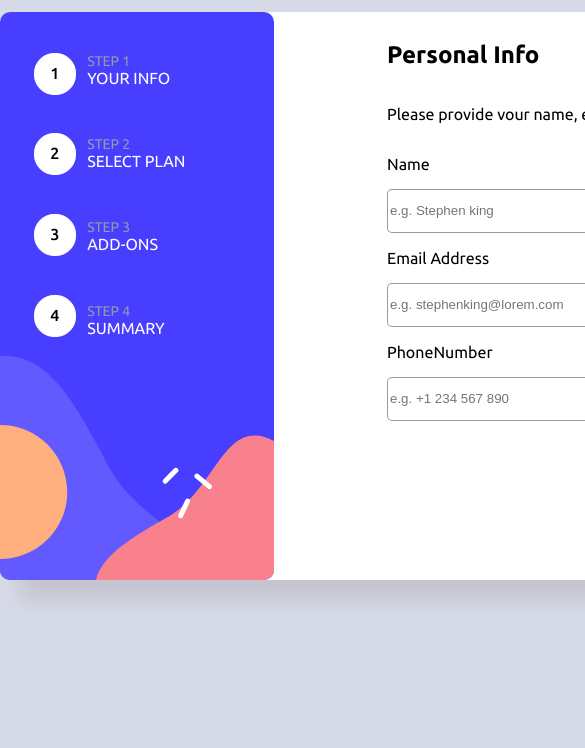
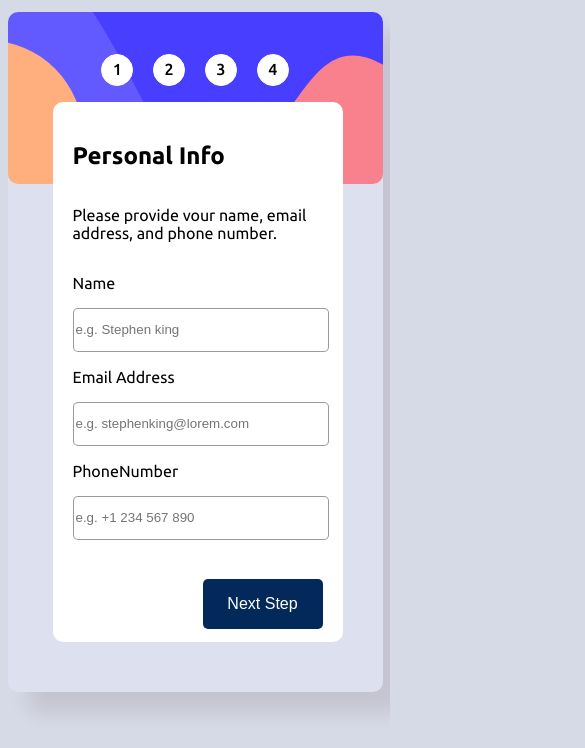
Before and after one commit to femakin/Clan-Frontend-Test, a React (Create React App) app: page / in a window 390 px wide. Shown: the top 748 px of the page, 585 px wide, since content can reach past the window. Built offline with nearby package versions, Linux system fonts and the light colour scheme.

Commit message:
Implement mobile layout

```diff
--- a/src/Components/SideMenuText/SidetextandIcon.jsx
+++ b/src/Components/SideMenuText/SidetextandIcon.jsx
@@ -9,10 +9,11 @@ export default function SidetextandIcon({ step_text, main_text, number, style, o
     ];
 
 
-    const [activeIndex, setActiveIndex] = useState(null);
+    const [activeIndex, setActiveIndex] = useState(0);
 
     const handleCircleClick = (index) => {
         setActiveIndex(index);
+        console.log(index)
     };
 
 
@@ -20,10 +21,10 @@ export default function SidetextandIcon({ step_text, main_text, number, style, o
         <div>
 
             <div className="side_content">
-                <div class="circle">
+                <div className="circle">
 
                     {Array.from({ length: 4 }, (_, index) => (
-                        <div className="circle1" key={index}>
+                        <div className={`circle1 ${activeIndex === index ? "circle1-active" : ""}`} key={index} onClick={() => handleCircleClick(index)}>
                             <p>{index + 1}</p>
                         </div>
                     ))}
--- a/src/index.css
+++ b/src/index.css
@@ -8,6 +8,7 @@ body {
 
 
 /* HOME STYLES */
+
 
 
 .home_container{
@@ -67,12 +68,29 @@ body {
   width: 40px;
   height: 40px;
   border-radius: 20px;
+  background-color: rgb(255, 255, 255, 0);
+  border: solid 1px white;
+  display: flex;
+  justify-content: center;
+  color: white;
+}
+
+
+
+.circle1-active {
+  width: 40px;
+  height: 40px;
+  border-radius: 20px;
   background-color: rgb(255, 255, 255);
   border: solid 1px white;
   display: flex;
   justify-content: center;
   color: black;
 }
+
+
+
+
 
 
 .circle p {
@@ -159,3 +177,91 @@ body {
 .nextStep:hover {
   background-color: hsla(243, 100%, 62%, 0.423);
 }
+
+
+
+/* MOBILE SCREENS */
+
+
+@media (max-width: 1000px) {
+
+.home_container {
+    display: flex;
+      flex-direction: column;
+      background-color: hsl(227, 36%, 90%);
+      margin-top: 3%;
+      margin-left: auto;
+      margin-right: auto;
+      box-shadow: 20px 20px 20px rgba(47, 18, 18, 0.101);
+      width: 375px;
+      height: 680px;
+}
+
+.side_content{
+  display: flex;
+    justify-content: center;
+    width: 100%;
+    height: 172px;
+    background-color: rgba(30, 16, 186, 0);
+  background-image: url(./Assets/images/bg-sidebar-mobile.svg);
+    border-radius: 10px;
+}
+
+.body_conatiner{
+  background-color: rgb(255, 255, 255);
+    width: 250px;
+    height: 500px;
+    position: absolute;
+    margin-top: 90px;
+    margin-left: 45px;
+    margin-right: auto;
+    margin-bottom: auto;
+    border-radius: 10px;
+    padding: 20px;
+}
+
+
+
+.buttonContainerStepOne {
+  position: relative;
+    background-color: rgba(0, 255, 51, 0);
+    padding-left: 130px;
+    padding-top: 39px;
+}
+
+
+.steps {
+  display: none;
+}
+
+.circle {
+  position: relative;
+  width: 50%;
+  color: white;
+  font-weight: 500;
+  height: 2%;
+  display: flex;
+  flex-direction: row;
+}
+
+.circle p {
+  margin-top: 5px;
+}
+
+.circle1 {
+  width: 30px;
+  height: 30px;
+  border-radius: 20px;
+  background-color: rgb(255, 255, 255);
+  border: solid 1px white;
+  display: flex;
+  justify-content: center;
+  color: black;
+}
+
+
+
+
+
+
+}
```
